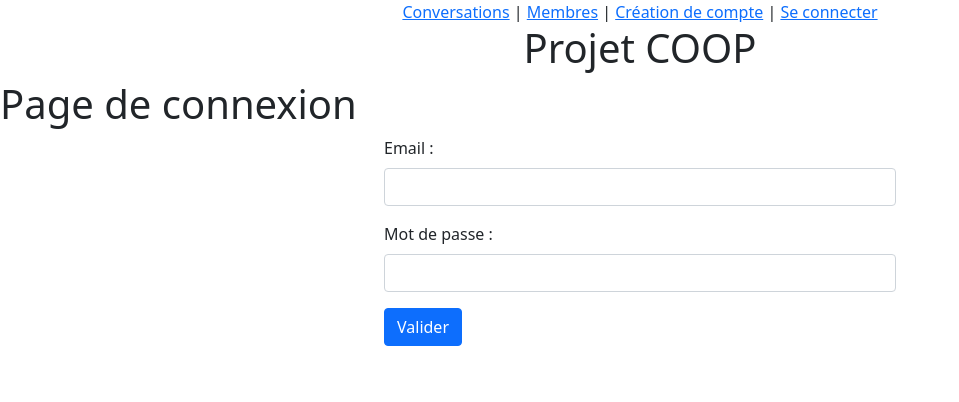
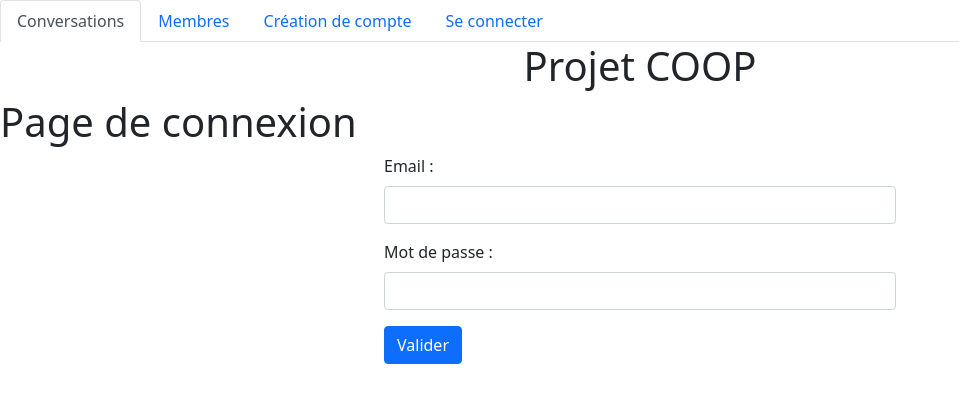
Before and after one commit to Nopka/Projet_Coop, a Vue app: page /connexion in a window 1280 px wide. Shown: the top 402 px of the page, without its empty margins (0-959 px from the left). Built offline with nearby package versions, Linux system fonts and the light colour scheme; no server answers.

Commit message:
debut bootstrap et navigation

```diff
--- a/src/App.vue
+++ b/src/App.vue
@@ -1,11 +1,19 @@
 <template>
   <div id="app">
-    <div id="nav">
-      <router-link to="/">Conversations</router-link> |
-      <router-link to="/membres">Membres</router-link> |
-      <router-link to="/creationcompte">Création de compte</router-link> |
-      <router-link to="/connexion">Se connecter</router-link>
-    </div>
+    <ul class="nav nav-tabs">
+      <li class="nav-item">
+        <router-link to="/" class="nav-link active" aria-current="page">Conversations</router-link>
+      </li>
+      <li class="nav-item">
+        <router-link to="/membres" class="nav-link" aria-current="page">Membres</router-link>
+      </li>
+      <li class="nav-item">
+        <router-link to="/creationcompte" class="nav-link" aria-current="page">Création de compte</router-link>
+      </li>
+      <li class="nav-item">
+        <router-link to="/connexion" class="nav-link" aria-current="page">Se connecter</router-link>
+      </li>
+    </ul>
     <h1 id="appTitle">Projet COOP</h1>
     <router-view/>
   </div>
--- a/src/components/HelloWorld.vue
+++ /dev/null
@@ -1,59 +0,0 @@
-<template>
-  <div class="hello">
-    <h1>{{ msg }}</h1>
-    <p>
-      For a guide and recipes on how to configure / customize this project,<br>
-      check out the
-      <a href="https://cli.vuejs.org" target="_blank" rel="noopener">vue-cli documentation</a>.
-    </p>
-    <h3>Installed CLI Plugins</h3>
-    <ul>
-      <li><a href="https://github.com/vuejs/vue-cli/tree/dev/packages/%40vue/cli-plugin-babel" target="_blank" rel="noopener">babel</a></li>
-      <li><a href="https://github.com/vuejs/vue-cli/tree/dev/packages/%40vue/cli-plugin-router" target="_blank" rel="noopener">router</a></li>
-      <li><a href="https://github.com/vuejs/vue-cli/tree/dev/packages/%40vue/cli-plugin-vuex" target="_blank" rel="noopener">vuex</a></li>
-    </ul>
-    <h3>Essential Links</h3>
-    <ul>
-      <li><a href="https://vuejs.org" target="_blank" rel="noopener">Core Docs</a></li>
-      <li><a href="https://forum.vuejs.org" target="_blank" rel="noopener">Forum</a></li>
-      <li><a href="https://chat.vuejs.org" target="_blank" rel="noopener">Community Chat</a></li>
-      <li><a href="https://twitter.com/vuejs" target="_blank" rel="noopener">Twitter</a></li>
-      <li><a href="https://news.vuejs.org" target="_blank" rel="noopener">News</a></li>
-    </ul>
-    <h3>Ecosystem</h3>
-    <ul>
-      <li><a href="https://router.vuejs.org" target="_blank" rel="noopener">vue-router</a></li>
-      <li><a href="https://vuex.vuejs.org" target="_blank" rel="noopener">vuex</a></li>
-      <li><a href="https://github.com/vuejs/vue-devtools#vue-devtools" target="_blank" rel="noopener">vue-devtools</a></li>
-      <li><a href="https://vue-loader.vuejs.org" target="_blank" rel="noopener">vue-loader</a></li>
-      <li><a href="https://github.com/vuejs/awesome-vue" target="_blank" rel="noopener">awesome-vue</a></li>
-    </ul>
-  </div>
-</template>
-
-<script>
-export default {
-  name: 'HelloWorld',
-  props: {
-    msg: String
-  }
-}
-</script>
-
-<!-- Add "scoped" attribute to limit CSS to this component only -->
-<style scoped lang="scss">
-h3 {
-  margin: 40px 0 0;
-}
-ul {
-  list-style-type: none;
-  padding: 0;
-}
-li {
-  display: inline-block;
-  margin: 0 10px;
-}
-a {
-  color: #42b983;
-}
-</style>
--- a/src/views/Conversations.vue
+++ b/src/views/Conversations.vue
@@ -7,7 +7,7 @@
           <router-link to="creationconversation">
                <button class="btn btn-primary">Créer une conversations </button>
           </router-link>
-          <div class="listeConv" v-for="conversation in conversations">
+          <div class="listeConv" v-for="conversation in conversations" :key="conversation.id">
                <div class="card" style="width: 100%;">
                     <div class="card-body">
                          <h5 class="card-title">{{conversation.topic}}</h5>
--- a/src/views/Membres.vue
+++ b/src/views/Membres.vue
@@ -1,12 +1,12 @@
 <template>
   <div>
      <h1>Liste des Membres</h1>
-     <div class="listeMembres" v-for="membre in membres">
+     <div class="listeMembres" v-for="membre in membres" :key="membre.id">
           <div class="card" style="width: 100%;" >
                <div class="card-body">
                     <h5 class="card-title">{{membre.fullname}}</h5>
                     <p class="card-text">{{membre.id}}</p>
-                    <button class="">Informations</button>
+                    <button class="btn btn-info">Informations</button>
                </div>
           </div>
      </div>
```
Also changed, not shown: src/components/Navigation.vue (added, +24 -0 lines).
